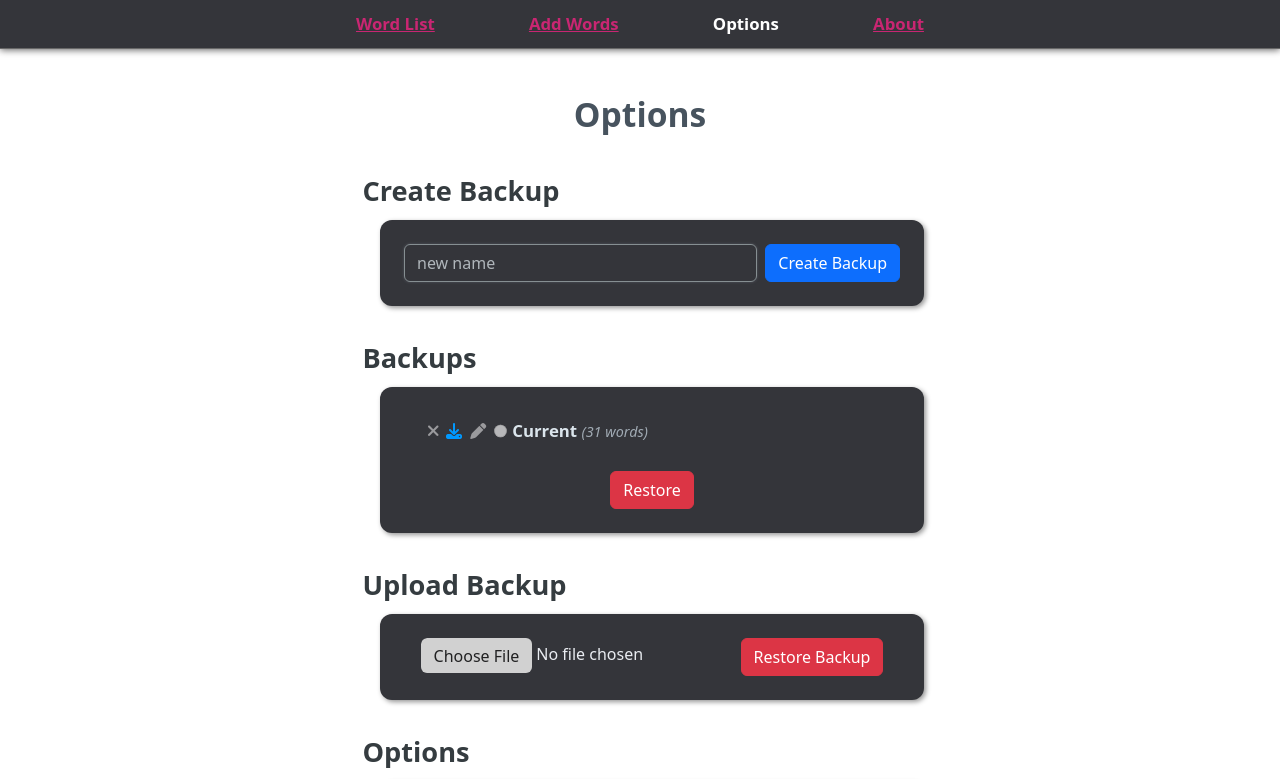
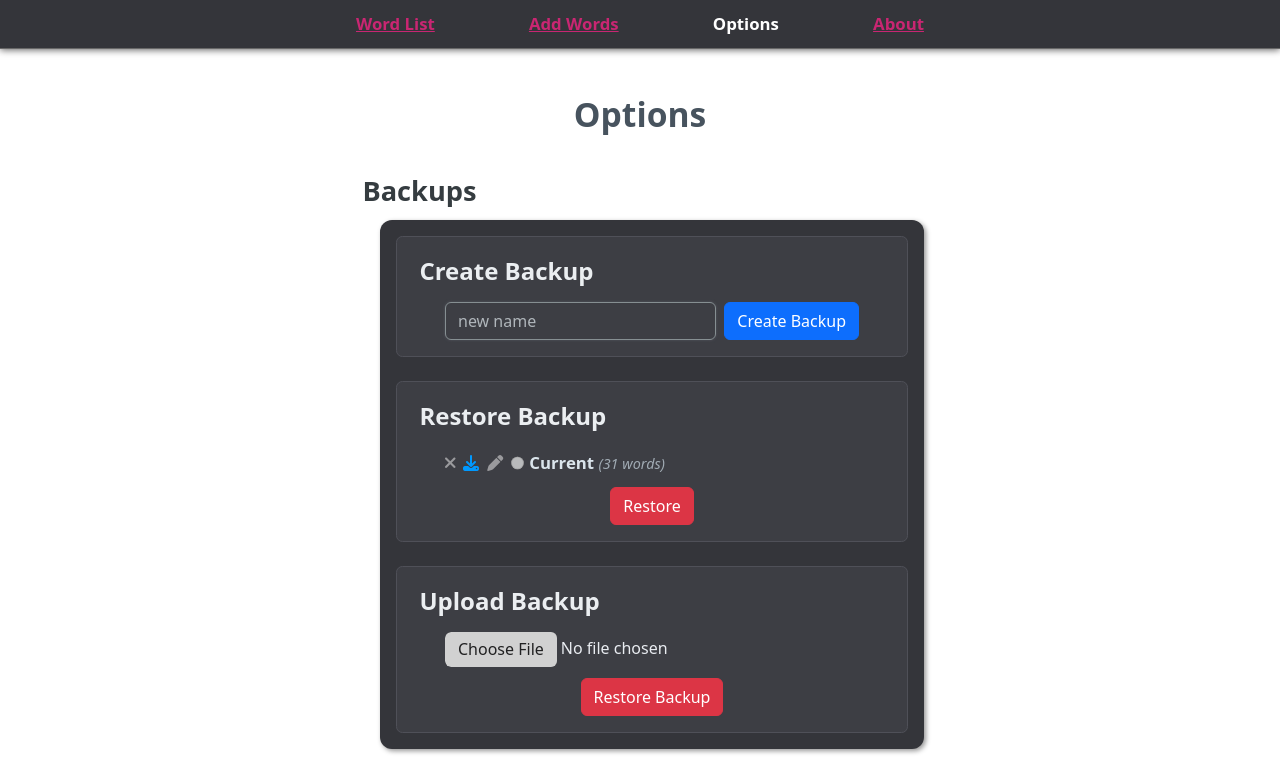
Before and after one commit to vishusandy/lexicon, a SvelteKit app: page /options in a window 1280 px wide. Shown: the top 779 px of the page. Built offline with nearby package versions, Linux system fonts and the light colour scheme.

Commit message:
merged backup options into one option-group

```diff
--- a/src/components/Backups.svelte
+++ b/src/components/Backups.svelte
@@ -239,8 +239,10 @@
     }
 </script>
 
-<h2 class="options-group-title" id="create-backup">Create Backup</h2>
+<h2 class="options-group-title" id="create-backup">Backups</h2>
 <div class="options-group">
+    <div class="backup-group">
+        <h3 class="options-group-title" id="create-backup">Create Backup</h3>
         <form on:submit={submitNewBackup}>
             <div class="new-backup">
                 <input
@@ -254,9 +256,11 @@
             </div>
         </form>
     </div>
+    <!-- </div>
 
-<h2 class="options-group-title" id="backups">Backups</h2>
-<div class="options-group">
+<div class="options-group"> -->
+    <div class="backup-group">
+        <h3 class="options-group-title" id="backups">Restore Backup</h3>
         <form id="{key}-backup-list-form">
             {#each backups as backup (backup.key)}
                 <div class="backup-entry">
@@ -335,22 +339,24 @@
             </div>
         </form>
     </div>
+    <!-- </div>
 
 <h2 class="options-group-title" id="upload-backup">Upload Backup</h2>
-<div class="options-group">
+<div class="options-group"> -->
+    <div class="backup-group">
+        <h3 class="options-group-title" id="upload-backup">Upload Backup</h3>
         <form on:submit={(e) => submitUpload(e)}>
             <div class="new-backup">
-            <div class="upload-backup-container">
                 <input
                     id="{key}-upload-backup"
                     class="upload-backup form-control"
                     type="file"
                     accept=".json,application/json"
                 />
-            </div>
                 <button class="btn btn-danger upload-backup-btn">Restore Backup</button>
             </div>
         </form>
+    </div>
 </div>
 
 <Modal id="backup-modal" onSubmit={submitRestore} submit_text="Restore">
@@ -397,6 +403,29 @@
 {/if}
 
 <style>
+    .backup-group {
+        border-radius: 0.4rem;
+        border: 1px solid #4f5058;
+        background: #3d3e44;
+        padding: 1rem;
+        margin: -0.5rem;
+    }
+
+    .backup-group:not(:last-of-type) {
+        margin-bottom: 2rem;
+    }
+
+    .backup-group form {
+        margin-left: 2rem;
+        margin-right: 2rem;
+    }
+
+    .backup-group h3 {
+        color: #ebeef1;
+        margin-top: 0px;
+        margin-bottom: 0.8rem;
+    }
+
     .dialog-title {
         font-size: 1.1rem;
         margin-bottom: 1rem;
@@ -426,7 +455,7 @@
     }
 
     .backup-content {
-        padding: 0.2rem 1.5rem;
+        padding: 0.2rem 0rem;
         display: flex;
         flex-wrap: nowrap;
     }
@@ -447,7 +476,7 @@
     }
 
     .backup-submit {
-        margin-top: 1.5rem;
+        margin-top: 0.5rem;
         text-align: center;
     }
 
@@ -497,14 +526,6 @@
 
     .backup-current {
         font-weight: bold;
-    }
-
-    .upload-backup-container {
-        display: flex;
-        flex-wrap: wrap;
-        row-gap: 0.7rem;
-        column-gap: 0.5rem;
-        justify-content: center;
     }
 
     .upload-backup-btn {
```
Lines whose indentation alone changed are shown as unchanged.
